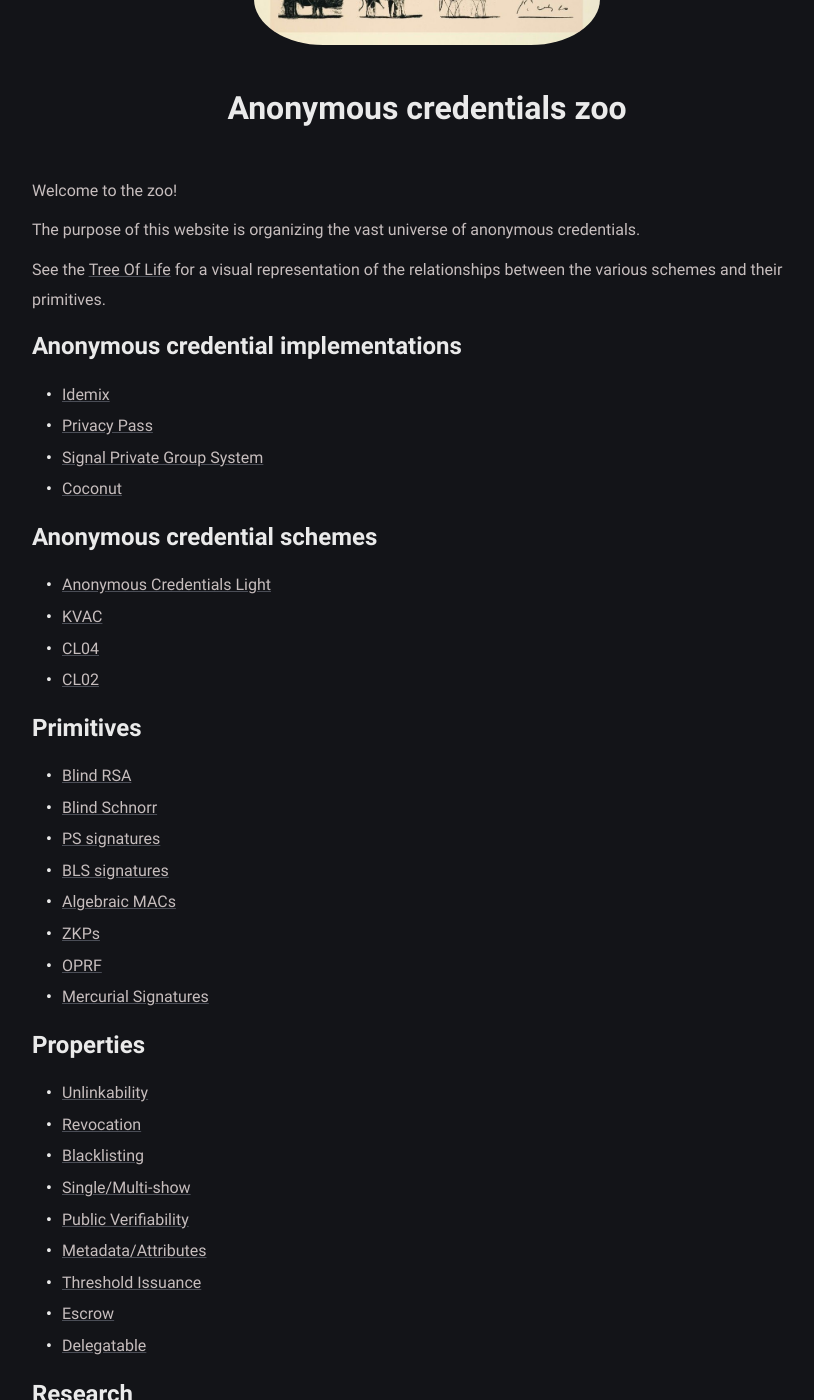
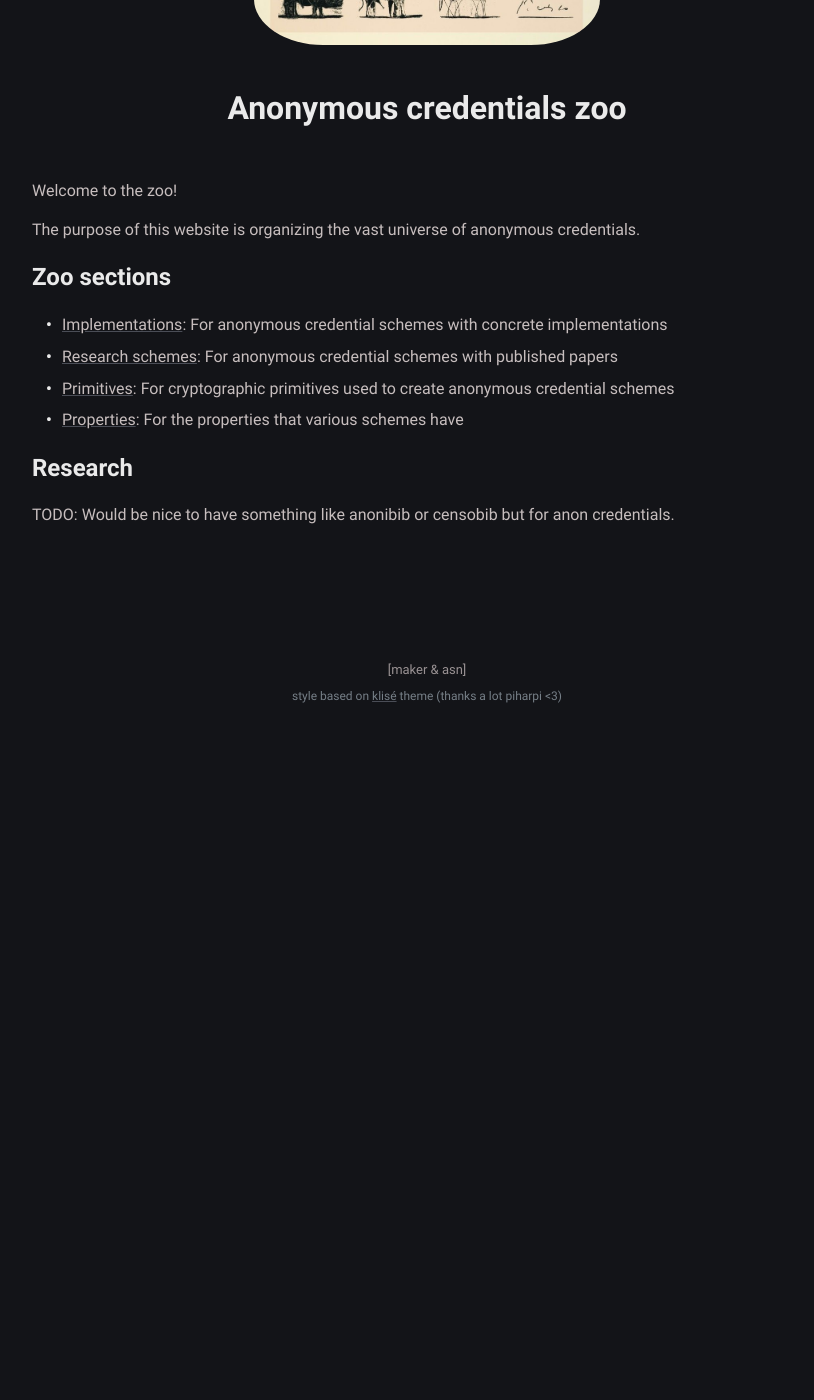
Before and after one commit to tokenzoo/tokenzoo.github.io, a Jekyll site: the page built from index.md, in a window 1280 px wide and 1400 px high, scrolled down 278 px. Shown: the whole window, without its empty margins (213-1027 px from the left). Built offline with Jekyll 4.4.1, drawn with Linux system fonts in a browser that asks for light colours; after the commit the page ends 1017 px from its top, so only the background shows below that; some of the changed text lies outside the part shown.

Commit message:
Remove ToC from home page. Too much hassle to maintain.
We can write some code to do it automatically.

```diff
--- a/index.md
+++ b/index.md
@@ -9,48 +9,13 @@ Welcome to the zoo!
 The purpose of this website is organizing the vast universe of anonymous
 credentials.
 
-See the [Tree Of Life]({{site.baseurl}}/tree.html) for a visual representation
-of the relationships between the various schemes and their primitives.
+## Zoo sections
 
-## [Anonymous credential implementations]({{site.baseurl}}/implementations.html)
-
-- [Idemix]({{site.baseurl}}/implementations.html#idemix)
-- [Privacy Pass]({{site.baseurl}}/implementations.html#privacypass)
-- [Signal Private Group System]({{site.baseurl}}/implementations.html#signal-private-group-system)
-- [Coconut]({{site.baseurl}}/implementations.html#coconut)
-
-## [Anonymous credential schemes]({{site.baseurl}}/schemes.html)
-
-- [Anonymous Credentials Light]({{site.baseurl}}/schemes.html#anonymous-credentials-light)
-- [KVAC]({{site.baseurl}}/schemes.html#kvac)
-- [CL04]({{site.baseurl}}/schemes.html#cl04)
-- [CL02]({{site.baseurl}}/schemes.html#cl02)
-
-## [Primitives]({{site.baseurl}}/primitives.html)
-
-- [Blind RSA]({{site.baseurl}}/primitives.html#blind-rsa)
-- [Blind Schnorr]({{site.baseurl}}/primitives.html#blind-schnorr)
-- [PS signatures]({{site.baseurl}}/primitives.html#ps-signatures)
-- [BLS signatures]({{site.baseurl}}/primitives.html#bls-signatures)
-- [Algebraic MACs]({{site.baseurl}}/primitives.html#algebraic-macs)
-- [ZKPs]({{site.baseurl}}/primitives.html#zkps)
-- [OPRF]({{site.baseurl}}/primitives.html#oprfs)
-- [Mercurial Signatures]({{site.baseurl}}/primitives.html#mercurial-signatures)
-
-## [Properties]({{site.baseurl}}/properties.html)
-
-- [Unlinkability]({{site.baseurl}}/properties.html#unlinkability)
-- [Revocation]({{site.baseurl}}/properties.html#revocation)
-- [Blacklisting]({{site.baseurl}}/properties.html#blacklisting)
-- [Single/Multi-show]({{site.baseurl}}/properties.html#singlemulti-show)
-- [Public Verifiability]({{site.baseurl}}/properties.html#public-verifiability)
-- [Metadata/Attributes]({{site.baseurl}}/properties.html#metadataattributes)
-- [Threshold Issuance]({{site.baseurl}}/properties.html#threshold-issuance)
-- [Escrow]({{site.baseurl}}/properties.html#escrow)
-- [Delegatable]({{site.baseurl}}/properties.html#delegetable)
+- [Implementations]({{site.baseurl}}/implementations.html): For anonymous credential schemes with concrete implementations
+- [Research schemes]({{site.baseurl}}/schemes.html): For anonymous credential schemes with published papers
+- [Primitives]({{site.baseurl}}/primitives.html): For cryptographic primitives used to create anonymous credential schemes
+- [Properties]({{site.baseurl}}/properties.html): For the properties that various schemes have
 
 ## Research
 
 TODO: Would be nice to have something like anonibib or censobib but for anon credentials.
-
-## Improve this page / TODO
```
